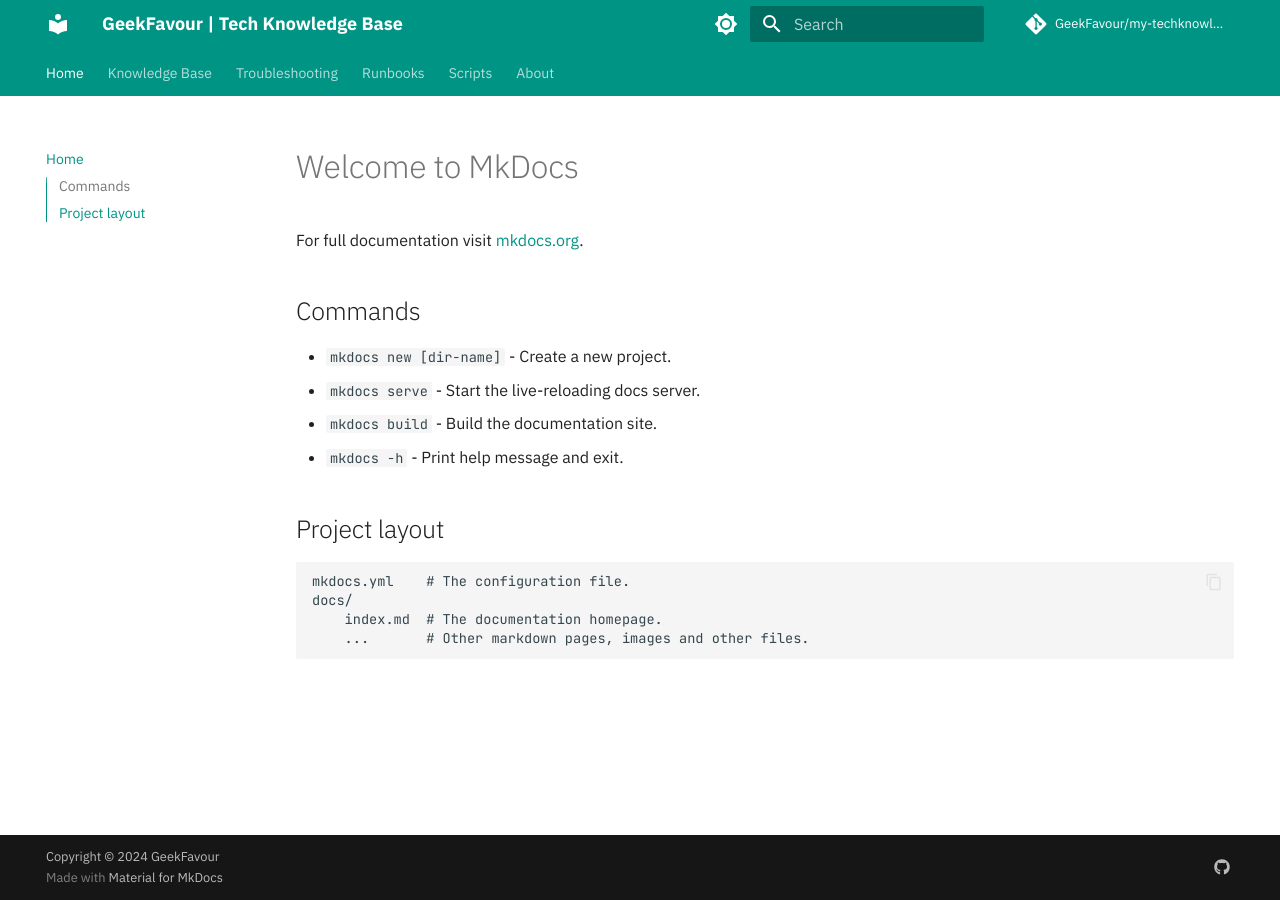
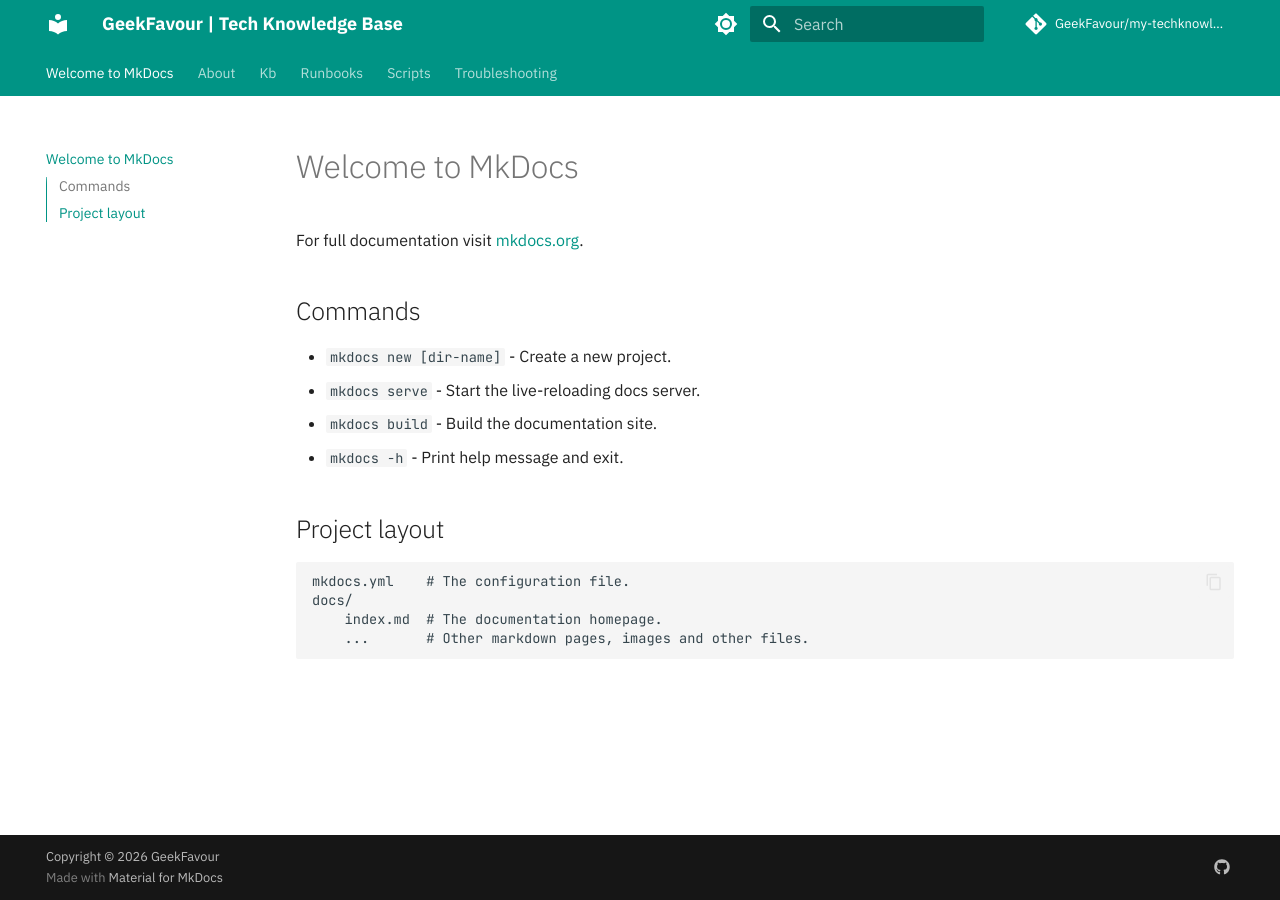
Before and after one commit to GeekFavour/my-techknowledge-site, an MkDocs documentation site: the page built from docs/index.md, in a window 1280 px wide. Built offline with MkDocs 1.6.1 and Material for MkDocs 9.7.7, drawn with Linux system fonts in a browser that asks for light colours; comment, search, counter and statistics services are not loaded; part of the change alters nothing that is shown.

Commit message:
changed 2024 to 2026, removed nav

```diff
--- a/mkdocs.yml
+++ b/mkdocs.yml
@@ -69,26 +69,26 @@ markdown_extensions:
   - toc:
       permalink: true
 
-nav:
-  - Home: index.md
-  - Knowledge Base:
-    - kb/index.md
-    - Azure: kb/azure/index.md
-    - Cloudflare: kb/cloudflare/index.md
-    - DevOps: kb/devops/index.md
-    - Linux: kb/linux/index.md
-    - Networking: kb/networking/index.md
-    - Security: kb/security/index.md
-    - Monitoring: kb/monitoring/index.md
-    - Automation: kb/automation/index.md
-  - Troubleshooting: troubleshooting/index.md
-  - Runbooks: runbooks/index.md
-  - Scripts: scripts/index.md
-  - About: about.md
+#nav:
+#  - Home: index.md
+#  - Knowledge Base:
+#    - kb/index.md
+#    - Azure: kb/azure/index.md
+#    - Cloudflare: kb/cloudflare/index.md
+#    - DevOps: kb/devops/index.md
+#    - Linux: kb/linux/index.md
+#    - Networking: kb/networking/index.md
+#    - Security: kb/security/index.md
+#    - Monitoring: kb/monitoring/index.md
+#    - Automation: kb/automation/index.md
+#  - Troubleshooting: troubleshooting/index.md
+#  - Runbooks: runbooks/index.md
+#  - Scripts: scripts/index.md
+#  - About: about.md
 
 extra:
   social:
     - icon: fontawesome/brands/github
       link: https://github.com/GeekFavour
 
-copyright: Copyright &copy; 2024 GeekFavour
+copyright: Copyright &copy; 2026 GeekFavour
```
